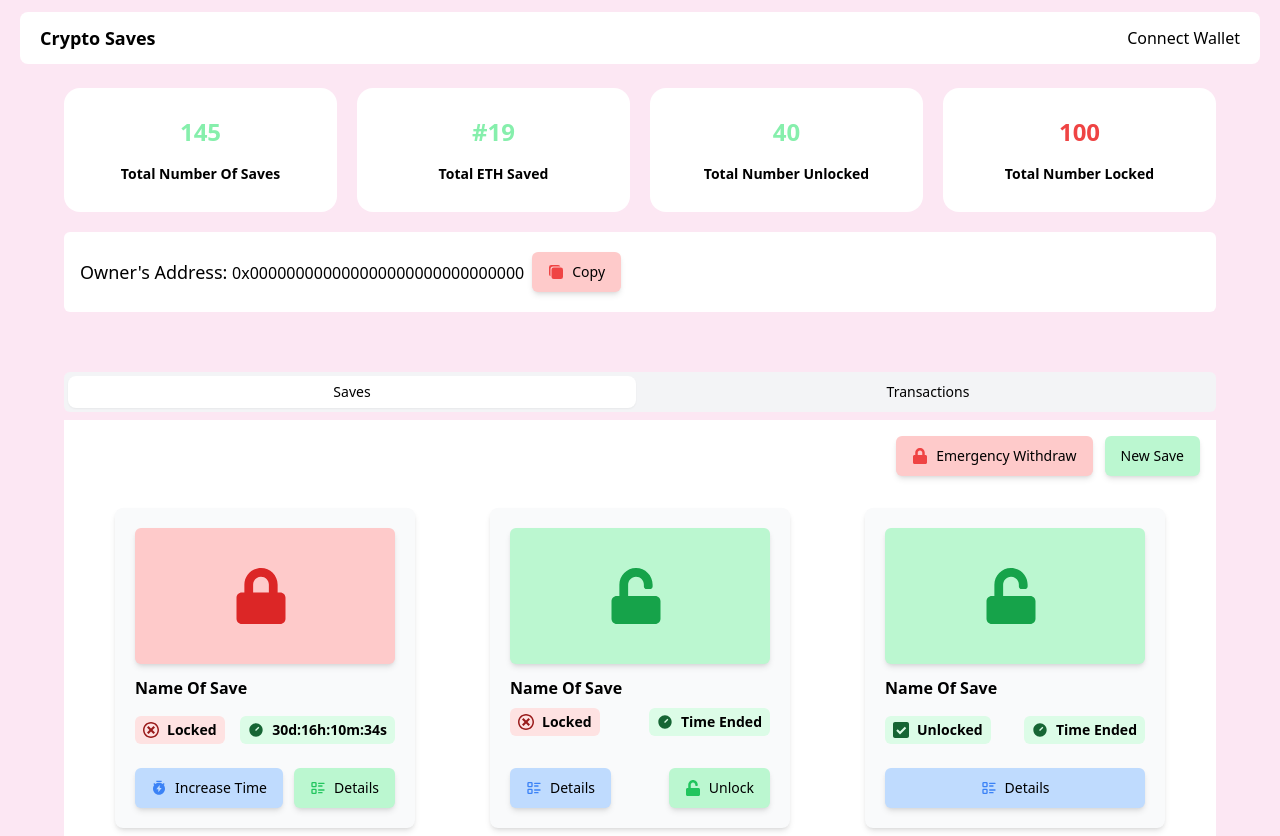
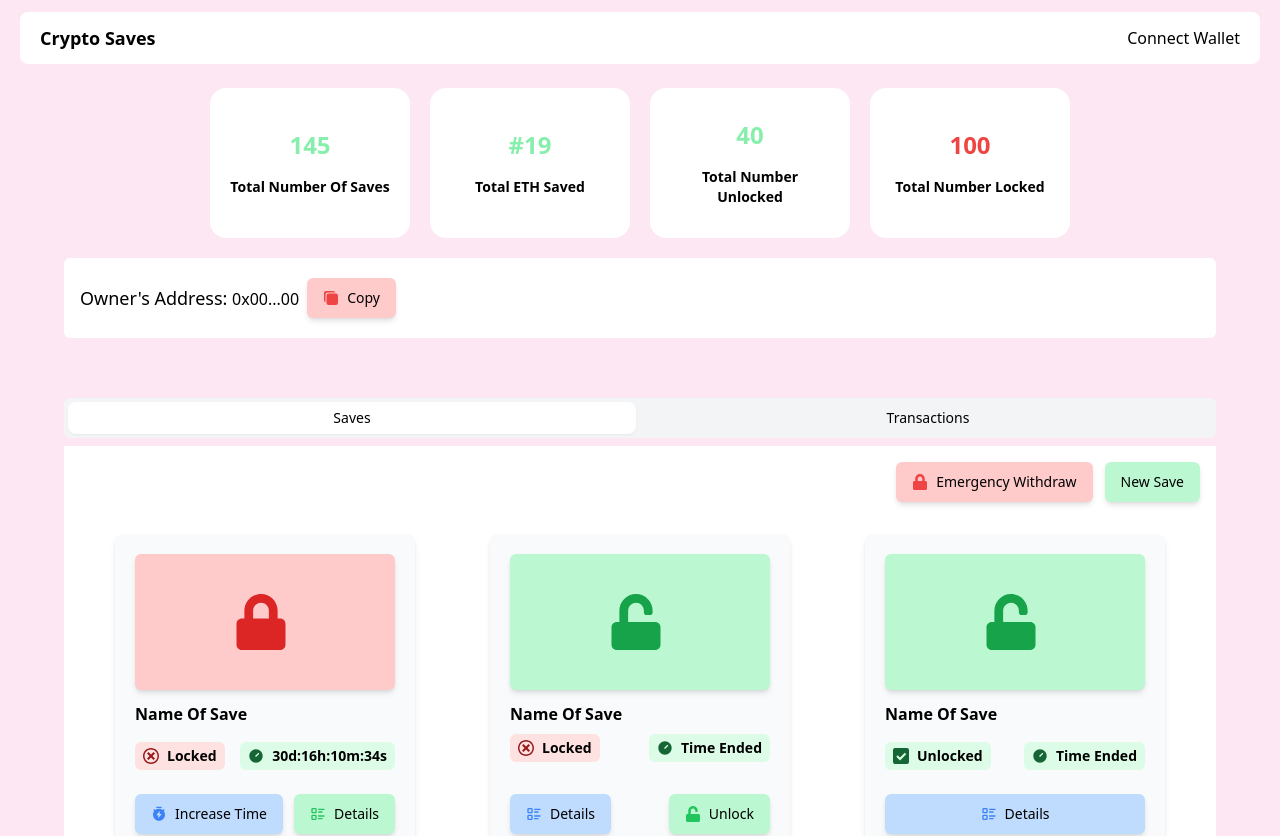
Before and after one commit to OleanjiKingCode/CryproSaves--UI, a Next.js app: page / in a window 1280 px wide. Shown: the top 836 px of the page. Built offline with nearby package versions, Linux system fonts and the light colour scheme.

Commit message:
new update

```diff
--- a/src/components/Stats.tsx
+++ b/src/components/Stats.tsx
@@ -2,20 +2,20 @@ import React from "react";
 
 export const Stats = () => {
   return (
-    <div className="w-full flex flex-row gap-5 items-center justify-between pt-4 px-16 flex-wrap md:flex-nowrap">
-      <div className="rounded-2xl py-7 px-5 w-[25%] flex flex-col items-center gap-4 bg-white">
+    <div className="w-full flex flex-row gap-5 items-center justify-center pt-4 px-16 flex-wrap md:flex-nowrap">
+      <div className="rounded-2xl py-7 px-5 w-[200px] h-[150px] flex flex-col items-center justify-center text-center gap-4 bg-white">
         <span className="text-2xl font-bold text-green-300 ">145</span>
         <span className="text-sm font-bold">Total Number Of Saves</span>
       </div>
-      <div className="rounded-2xl  py-7 px-5 w-[25%] flex flex-col items-center gap-4 bg-white">
+      <div className="rounded-2xl  py-7 px-5 w-[200px] h-[150px] flex flex-col items-center  justify-center text-center gap-4 bg-white">
         <span className="text-2xl font-bold text-green-300 ">#19</span>
         <span className="text-sm font-bold">Total ETH Saved</span>
       </div>
-      <div className="rounded-2xl  py-7 px-5 w-[25%] flex flex-col items-center gap-4 bg-white">
+      <div className="rounded-2xl  py-7 px-5 w-[200px] h-[150px] flex flex-col items-center  justify-center text-center gap-4 bg-white">
         <span className="text-2xl font-bold text-green-300 ">40</span>
         <span className="text-sm font-bold">Total Number Unlocked</span>
       </div>
-      <div className="rounded-2xl  py-7 px-5 w-[25%] flex flex-col items-center gap-4 bg-white">
+      <div className="rounded-2xl  py-7 px-5 w-[200px] h-[150px] flex flex-col items-center  justify-center text-center gap-4 bg-white">
         <span className="text-2xl font-bold text-red-500 ">100</span>
         <span className="text-sm font-bold">Total Number Locked</span>
       </div>
--- a/src/pages/index.tsx
+++ b/src/pages/index.tsx
@@ -32,17 +32,15 @@ export default function Home() {
         <div className=" px-4 py-5 bg-white rounded-md flex flex-row items-center gap-2 w-full">
           <span className="text-lg font-medium">
             Owner's Address:{" "}
-            <span className="font-normal text-base">
-              0x000000000000000000000000000000
-            </span>{" "}
+            <span className="font-normal text-base">0x00...00</span>{" "}
           </span>
           <Button
             className="bg-red-200 rounded-md shadow-md"
             onClick={() => handleCopyToClipboard("djdj")}
             title="copy address"
           >
-            <IoCopy className="mr-2 h-4 w-4 text-red-500" />
-            Copy
+            <IoCopy className="md:mr-2 h-4 w-4 text-red-500" />
+            <span className="hidden md:block">Copy</span>
           </Button>
         </div>
       </div>
```
